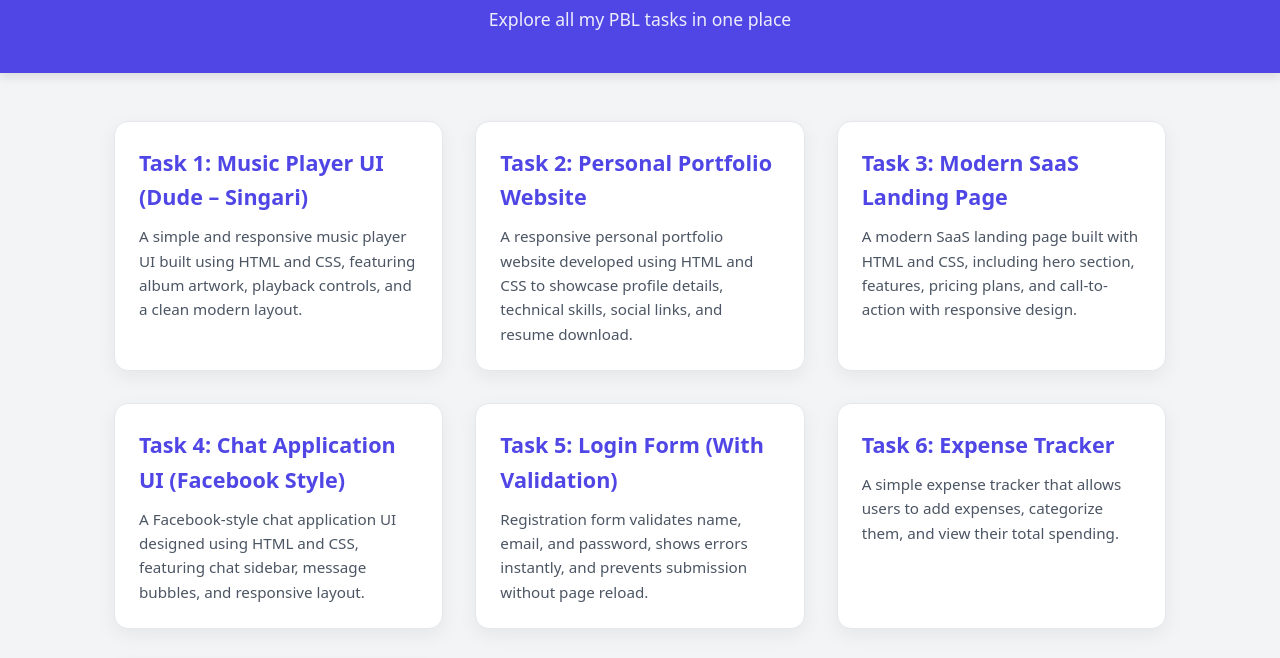
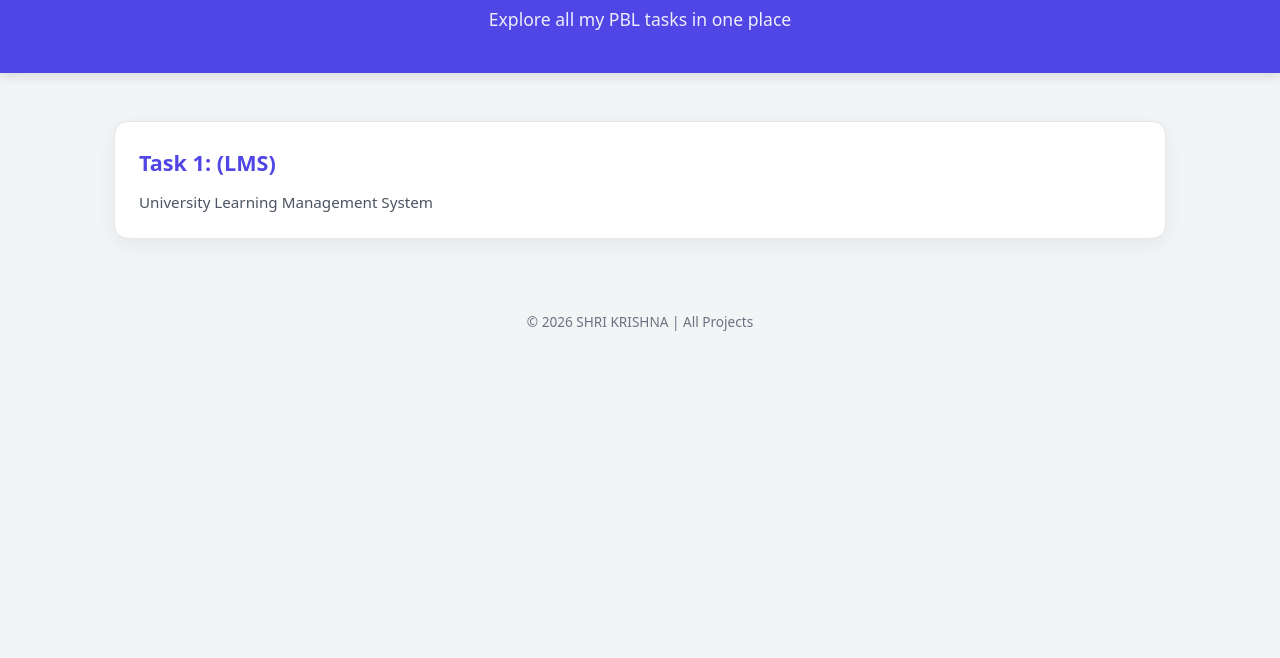
Before and after one commit to SHRI-KRISHNA-S/PBL_Task, a plain HTML site: page index.html in a window 1280 px wide. Shown: the part 101-759 px from the top of the page. Drawn offline with Linux system fonts and the light colour scheme.

Commit message:
Update index.html

```diff
--- a/index.html
+++ b/index.html
@@ -19,76 +19,9 @@
   <!--  PROJECTS  -->
   <main class="projects">
 
-    <!-- Task 1 -->
-    <a href="Music-player-UI/musicplayerui.html" class="project-card">
-      <h2 class="project-card__title">
-        Task 1: Music Player UI (Dude – Singari)
-      </h2>
-      <p class="project-card__desc">
-        A simple and responsive music player UI built using HTML and CSS,
-        featuring album artwork, playback controls, and a clean modern layout.
-      </p>
-    </a>
-
-    <!-- Task 2 -->
-    <a href="Portfolio/portfolio.html" class="project-card">
-      <h2 class="project-card__title">
-        Task 2: Personal Portfolio Website
-      </h2>
-      <p class="project-card__desc">
-        A responsive personal portfolio website developed using HTML and CSS
-        to showcase profile details, technical skills, social links, and resume download.
-      </p>
-    </a>
-
-    <!-- Task 3 -->
-    <a href="SAASDashboard/safister.html" class="project-card">
-      <h2 class="project-card__title">
-        Task 3: Modern SaaS Landing Page
-      </h2>
-      <p class="project-card__desc">
-        A modern SaaS landing page built with HTML and CSS, including hero section,
-        features, pricing plans, and call-to-action with responsive design.
-      </p>
-    </a>
-
-    <!-- Task 4 -->
-    <a href="ChatUI/fabbub.html" class="project-card">
-      <h2 class="project-card__title">
-        Task 4: Chat Application UI (Facebook Style)
-      </h2>
-      <p class="project-card__desc">
-        A Facebook-style chat application UI designed using HTML and CSS,
-        featuring chat sidebar, message bubbles, and responsive layout.
-      </p>
-    </a>
-
-
-    <!-- Task 5 -->
-    <a href="loginForm/loginForm.html" class="project-card">
-      <h2 class="project-card__title">
-        Task 5: Login Form (With Validation)
-      </h2>
-      <p class="project-card__desc">
-        Registration form validates name, email, and password, shows errors instantly,
-        and prevents submission without page reload.
-      </p>
-    </a>
-
-    <!-- Task 6 -->
-    <a href="expenseTracker/expenseTracker.html" class="project-card">
-      <h2 class="project-card__title">
-        Task 6: Expense Tracker
-      </h2>
-      <p class="project-card__desc">
-        A simple expense tracker that allows users to add expenses, categorize them, and view their total spending.
-      </p>
-    </a>
-
-    <!-- Task 6 -->
     <a href="ULMS/index.html" class="project-card">
       <h2 class="project-card__title">
-        Task 7: (LMS)
+        Task 1: (LMS)
       </h2>
       <p class="project-card__desc">
         University Learning Management System
@@ -99,7 +32,7 @@
 
   <!--  FOOTER  -->
   <footer class="footer">
-    © 2025 Theeran Austin | All Projects
+    © 2026 SHRI KRISHNA | All Projects
   </footer>
 
 </body>
```
